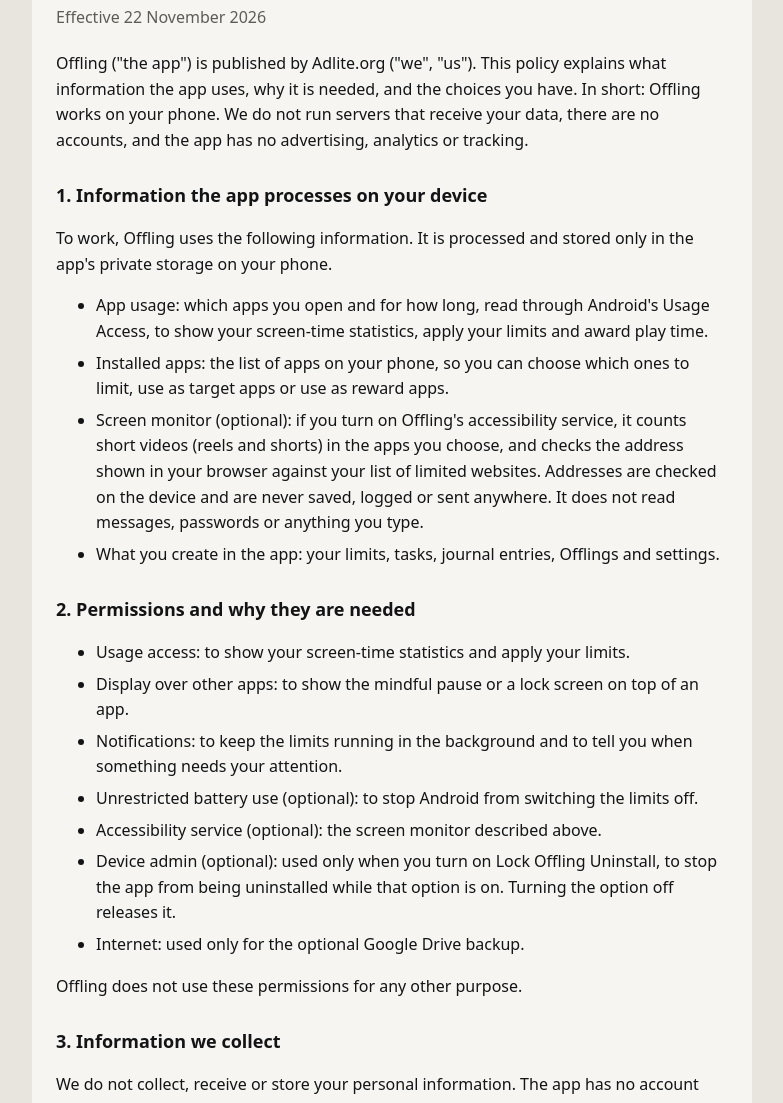
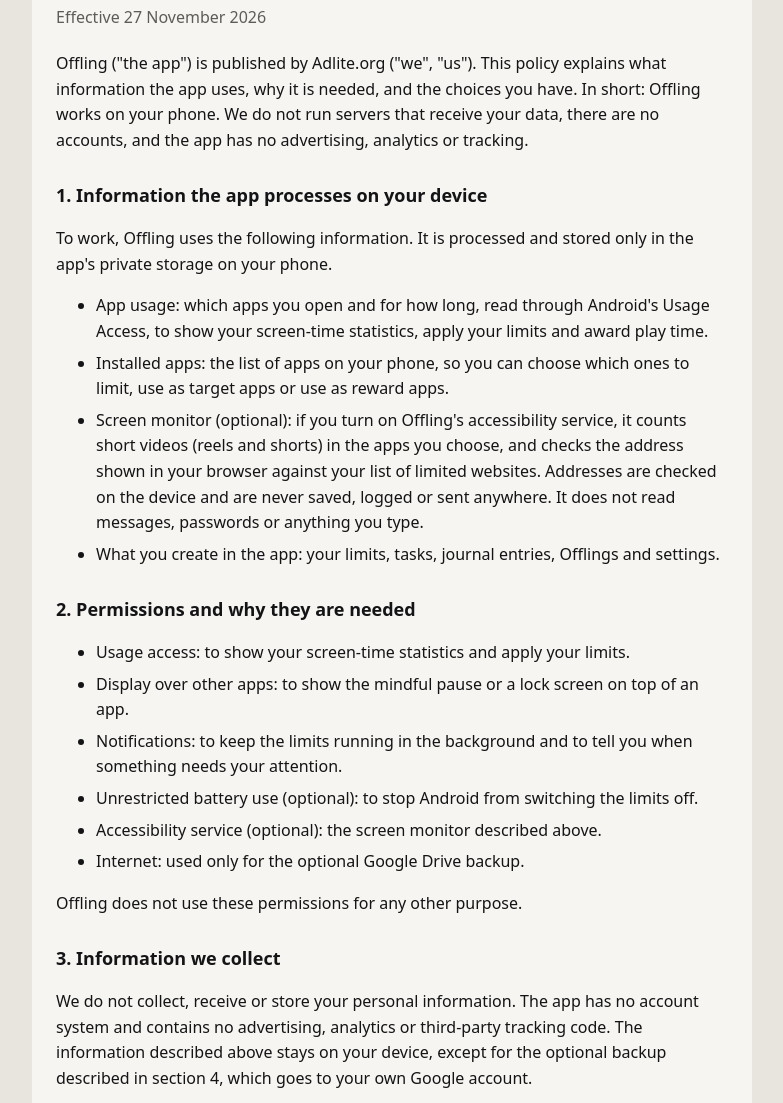
Before and after one commit to adlite-devs/adlite-site, a plain HTML site: page offling/privacy/index.html in a window 1280 px wide. Shown: the part 183-1286 px from the top of the page, without its empty margins (248-1031 px from the left). Drawn offline with Linux system fonts and the light colour scheme.

Commit message:
Offling privacy policy: remove the device admin (uninstall lock removed), effective 27 November 2026
Co-Authored-By: Claude Opus 5.5 <noreply@anthropic.com>

```diff
--- a/offling/privacy/index.html
+++ b/offling/privacy/index.html
@@ -27,13 +27,13 @@
 <div class="card">
 <div class="bar"></div>
 <h1>Offling Privacy Policy</h1>
-<p class="date">Effective 22 November 2026</p>
+<p class="date">Effective 27 November 2026</p>
 <p>Offling (&quot;the app&quot;) is published by Adlite.org (&quot;we&quot;, &quot;us&quot;). This policy explains what information the app uses, why it is needed, and the choices you have. In short: Offling works on your phone. We do not run servers that receive your data, there are no accounts, and the app has no advertising, analytics or tracking.</p>
 <h2>1. Information the app processes on your device</h2>
 <p>To work, Offling uses the following information. It is processed and stored only in the app&#x27;s private storage on your phone.</p>
 <ul><li>App usage: which apps you open and for how long, read through Android&#x27;s Usage Access, to show your screen-time statistics, apply your limits and award play time.</li><li>Installed apps: the list of apps on your phone, so you can choose which ones to limit, use as target apps or use as reward apps.</li><li>Screen monitor (optional): if you turn on Offling&#x27;s accessibility service, it counts short videos (reels and shorts) in the apps you choose, and checks the address shown in your browser against your list of limited websites. Addresses are checked on the device and are never saved, logged or sent anywhere. It does not read messages, passwords or anything you type.</li><li>What you create in the app: your limits, tasks, journal entries, Offlings and settings.</li></ul>
 <h2>2. Permissions and why they are needed</h2>
-<ul><li>Usage access: to show your screen-time statistics and apply your limits.</li><li>Display over other apps: to show the mindful pause or a lock screen on top of an app.</li><li>Notifications: to keep the limits running in the background and to tell you when something needs your attention.</li><li>Unrestricted battery use (optional): to stop Android from switching the limits off.</li><li>Accessibility service (optional): the screen monitor described above.</li><li>Device admin (optional): used only when you turn on Lock Offling Uninstall, to stop the app from being uninstalled while that option is on. Turning the option off releases it.</li><li>Internet: used only for the optional Google Drive backup.</li></ul>
+<ul><li>Usage access: to show your screen-time statistics and apply your limits.</li><li>Display over other apps: to show the mindful pause or a lock screen on top of an app.</li><li>Notifications: to keep the limits running in the background and to tell you when something needs your attention.</li><li>Unrestricted battery use (optional): to stop Android from switching the limits off.</li><li>Accessibility service (optional): the screen monitor described above.</li><li>Internet: used only for the optional Google Drive backup.</li></ul>
 <p>Offling does not use these permissions for any other purpose.</p>
 <h2>3. Information we collect</h2>
 <p>We do not collect, receive or store your personal information. The app has no account system and contains no advertising, analytics or third-party tracking code. The information described above stays on your device, except for the optional backup described in section 4, which goes to your own Google account.</p>
```
